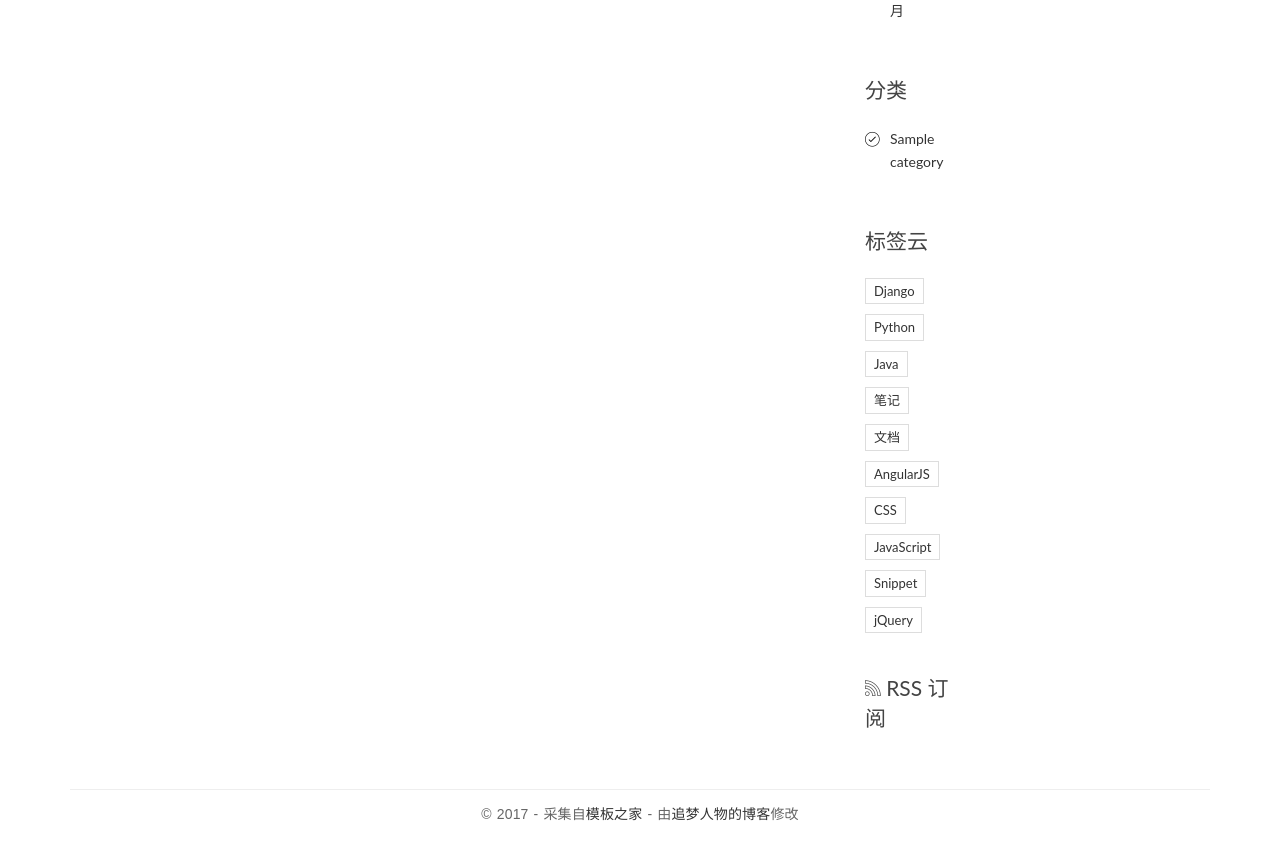
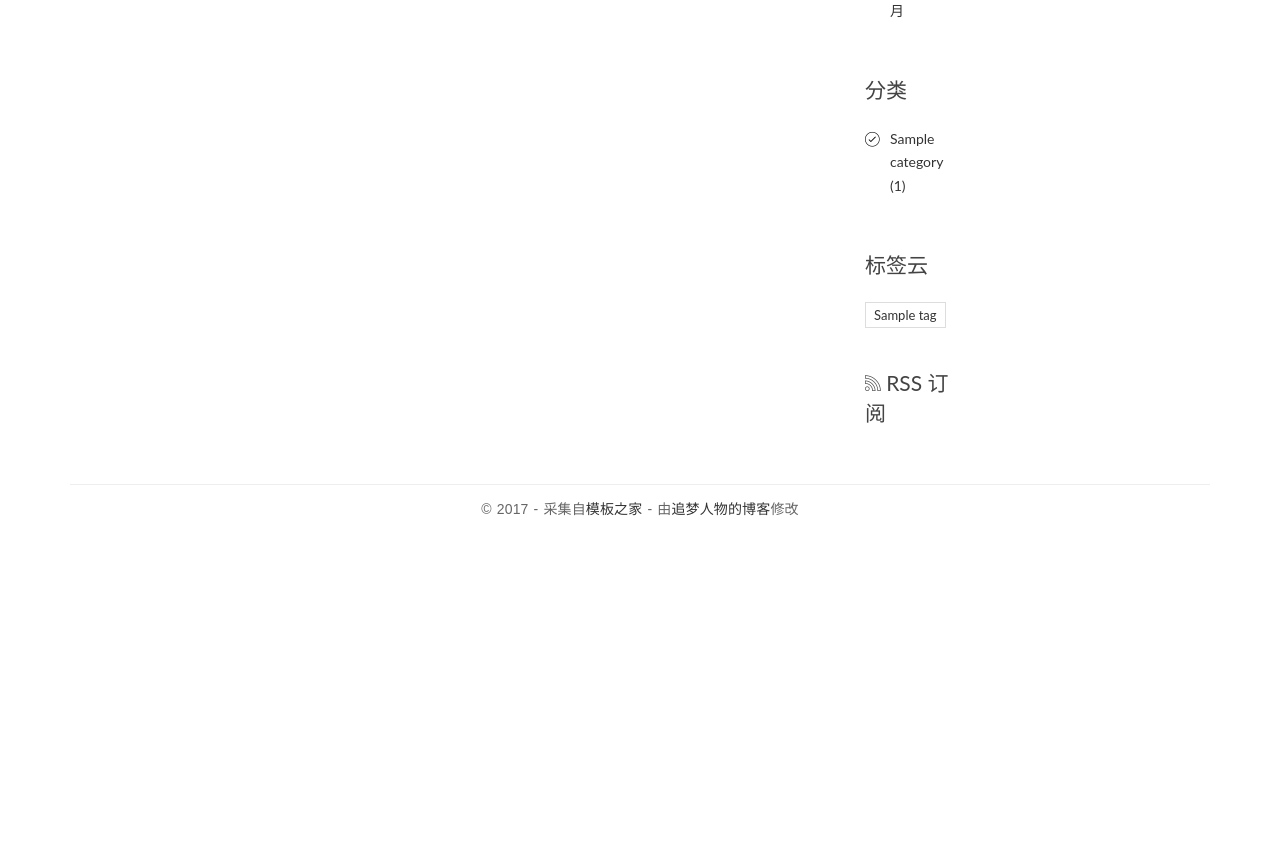
Before and after one commit to bergcb/mysite, a Django app: page / in a window 1280 px wide. Shown: the part 400-1245 px from the top of the page. After the commit the page ends 916 px from the top, so only its background shows below. Run offline with Django 3.2, Linux system fonts and the light colour scheme; tables that the repository leaves empty hold one stand-in row (values such as "Sample post"); some libraries are stand-ins or nearby versions.

Commit message:
完善标签和分类的代码，统计各分类下的文章数，显示已有标签

```diff
--- a/blog/templatetags/blog_tags.py
+++ b/blog/templatetags/blog_tags.py
@@ -1,7 +1,8 @@
 # -*- coding: utf-8 -*-
 
 from django import template
-from ..models import Post, Category
+from ..models import Post, Category,Tag
+from django.db.models.aggregates import Count
 
 register = template.Library()
 
@@ -18,5 +19,8 @@ def archives():
 
 @register.simple_tag
 def get_categories():
-    # 别忘了在顶部引入 Category 类
-    return Category.objects.all()
+    return Category.objects.annotate(num_posts=Count('post')).filter(num_posts__gt=0)
+
+@register.simple_tag
+def get_tags():
+    return Tag.objects.annotate(num_posts=Count('post')).filter(num_posts__gt=0)
--- a/blog/urls.py
+++ b/blog/urls.py
@@ -9,4 +9,5 @@ urlpatterns = [
     url(r'^post/(?P<pk>[0-9]+)/$', views.PostDetailView.as_view(), name='detail'),
     url(r'^archives/(?P<year>[0-9]{4})/(?P<month>[0-9]{1,2})/$', views.ArchivesView.as_view(), name='archives'),
     url(r'^category/(?P<pk>[0-9]+)/$', views.CategoryView.as_view(), name='category'),
+    url(r'^tag/(?P<pk>[0-9]+)/$', views.TagView.as_view(), name='tag'),
 ]
--- a/blog/views.py
+++ b/blog/views.py
@@ -1,5 +1,5 @@
 from django.shortcuts import render, get_object_or_404
-from .models import Post, Category
+from .models import Post, Category,Tag
 from comments.forms import CommentForm
 from django.views.generic import ListView, DetailView
 import markdown
@@ -128,6 +128,11 @@ class CategoryView(IndexView):
         cate = get_object_or_404(Category, pk=self.kwargs.get('pk'))
         return super(CategoryView, self).get_queryset().filter(category=cate)
 
+class TagView(IndexView):
+    def get_queryset(self):
+        tag = get_object_or_404(Tag, pk=self.kwargs.get('pk'))
+        return super(TagView, self).get_queryset().filter(tags=tag)
+
 
 class ArchivesView(IndexView):
     def get_queryset(self):
--- a/templates/base.html
+++ b/templates/base.html
@@ -109,7 +109,9 @@
                             {% for category in category_list %}
                             <li>
                                 <a href="{% url 'blog:category' category.pk %}">
-                                    {{ category.name }} </a>
+                                    {{ category.name }}
+                                    <span class="post-count">({{ category.num_posts }})</span>
+                                </a>
                             </li>
                             {% empty %}
                             暂无分类！
@@ -119,37 +121,15 @@
 
                     <div class="widget widget-tag-cloud">
                         <h3 class="widget-title">标签云</h3>
+                        {% get_tags as tag_list %}
                         <ul>
+                            {% for tag in tag_list %}
                             <li>
-                                <a href="#">Django</a>
+                                <a href="{% url 'blog:tag' tag.pk %}">{{ tag.name }}</a>
                             </li>
-                            <li>
-                                <a href="#">Python</a>
-                            </li>
-                            <li>
-                                <a href="#">Java</a>
-                            </li>
-                            <li>
-                                <a href="#">笔记</a>
-                            </li>
-                            <li>
-                                <a href="#">文档</a>
-                            </li>
-                            <li>
-                                <a href="#">AngularJS</a>
-                            </li>
-                            <li>
-                                <a href="#">CSS</a>
-                            </li>
-                            <li>
-                                <a href="#">JavaScript</a>
-                            </li>
-                            <li>
-                                <a href="#">Snippet</a>
-                            </li>
-                            <li>
-                                <a href="#">jQuery</a>
-                            </li>
+                            {% empty %}
+                            暂无标签！
+                            {% endfor %}
                         </ul>
                     </div>
                     <div class="rss">
```
